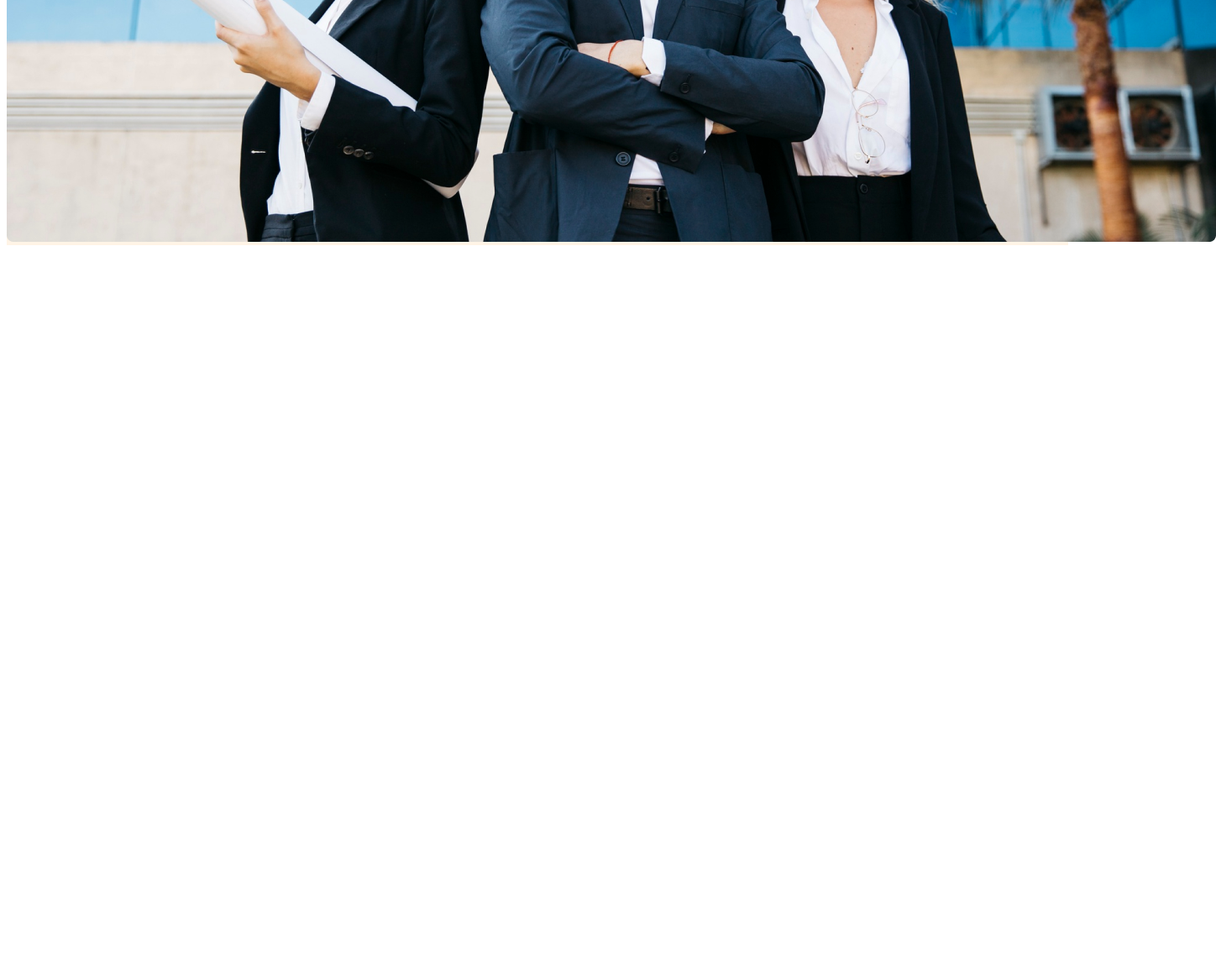
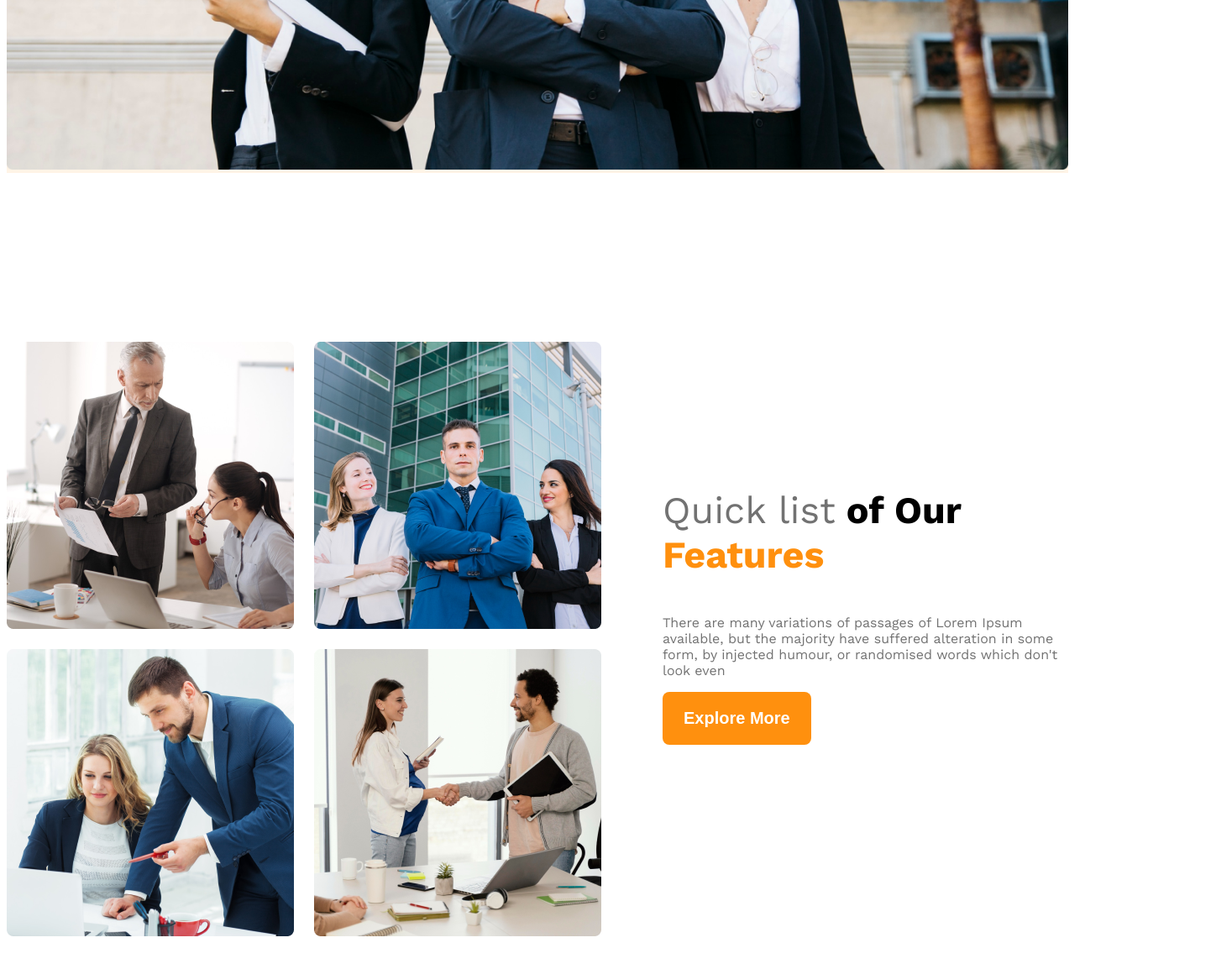
Before and after one commit to jnsharna26/g3-architect-website, a plain HTML site: page index.html in a window 1280 px wide. Shown: the part 978-2132 px from the top of the page at 84% size, 1448 px wide, since content can reach past the window. Before the commit the page ends 1278 px from the top, so only its background shows below. Drawn offline with nearby package versions, Linux system fonts and the light colour scheme; a web font is replaced by a local one.

Commit message:
added class team & our features

```diff
--- a/index.html
+++ b/index.html
@@ -31,10 +31,31 @@
         <button class="btn-primery">Explore More</button>
       </div>
 
-      <img src="images/banner.png" alt="">
+      <img class="banner-image" src="images/banner.png" alt="">
     </div>
   </header>
+
   <main>
+    <section class="teams">
+      <div class="team-img-container">
+
+        <img src="images/team1.png" alt="two architect are discussing">
+        <img src="images/team2.png" alt="">
+        <img src="images/team3.png" alt="">
+        <img src="images/team4.png" alt="">
+      </div>
+      <div class="our-features">
+        <h3 class="feature-title"><span id="quick-list" class=".text-light-gray">Quick list</span> <span>of Our</span>
+          <span class="text-primery">Features</span>
+        </h3>
+        <p class="feature-description text-light-gray">
+          There are many variations of passages of Lorem Ipsum available, but the majority have suffered alteration in
+          some form,
+          by injected humour, or randomised words which don't look even
+        </p>
+        <button class="btn-primery">Explore More</button>
+      </div>
+    </section>
 
   </main>
   <footer>
--- a/styles/style.css
+++ b/styles/style.css
@@ -35,6 +35,9 @@
 .text-light-gray{
   color:#727272;
 }
+.text-primery{
+  color:#FF900E;
+}
 .bg-light{
   background-color:rgba(255, 144,14,0.1
 );
@@ -43,6 +46,14 @@
   max-width: 1440px;
   margin:0 auto;
 }
+main{
+  max-width: 1440px;
+  margin:0 auto;
+}
+main>section{
+  margin-top:130px;
+}
+/* banner related style */
 .banner-content{
   max-width: 800px;
   margin: 0 auto;
@@ -68,3 +79,50 @@
   font-size: 1.25rem;
   border: none;
 }
+.banner-image{
+  width: 100%;
+}
+/* section related */
+.teams{
+  display: flex;
+  align-items: center;
+}
+.team-img-container{
+ display: grid;
+ grid-template-columns: repeat(2,1fr);
+  gap:24px;
+}
+.our-features{
+  margin:200px 0 300px 73px;
+  max-width: 530px;
+}
+.feature-title{
+  font-size: 2.8rem;
+  font-weight: bold;
+}
+.feature-description{
+font-size: 1rem;
+color:#727272;
+}
+#quick-list{
+color:#727272;
+font-weight: 400;
+}
+
+/* responsive media query style */
+@media screen and (max-width:576px){
+  .navbar,.nav-links{
+    flex-direction: column;
+  }
+.teams{
+  flex-direction: column;
+}
+.team-img-container{
+
+  grid-template-columns: repeat(1, 1fr);
+}
+.our-features{
+  margin-top: 50px;
+  margin-left: 40px;
+}
+}
```
